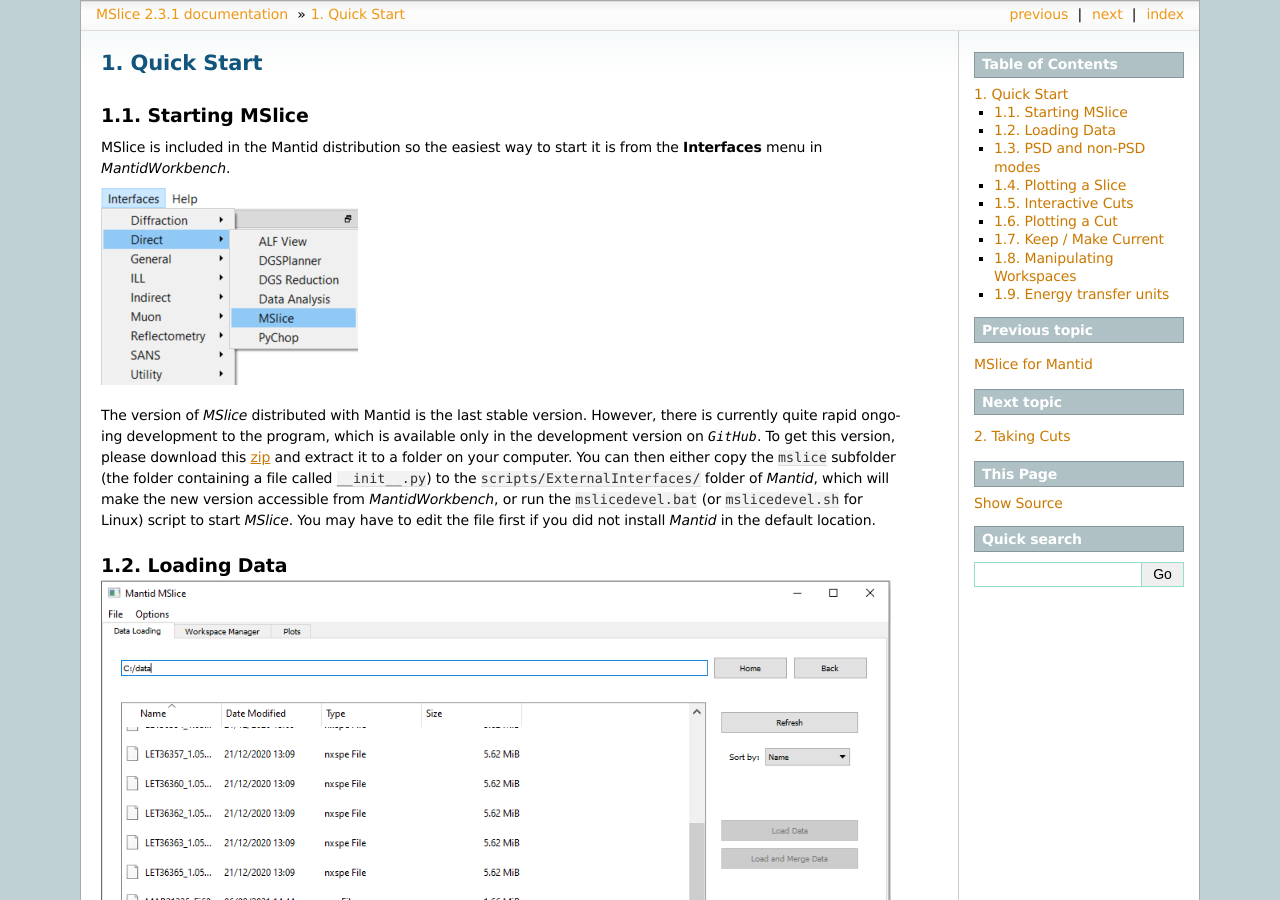
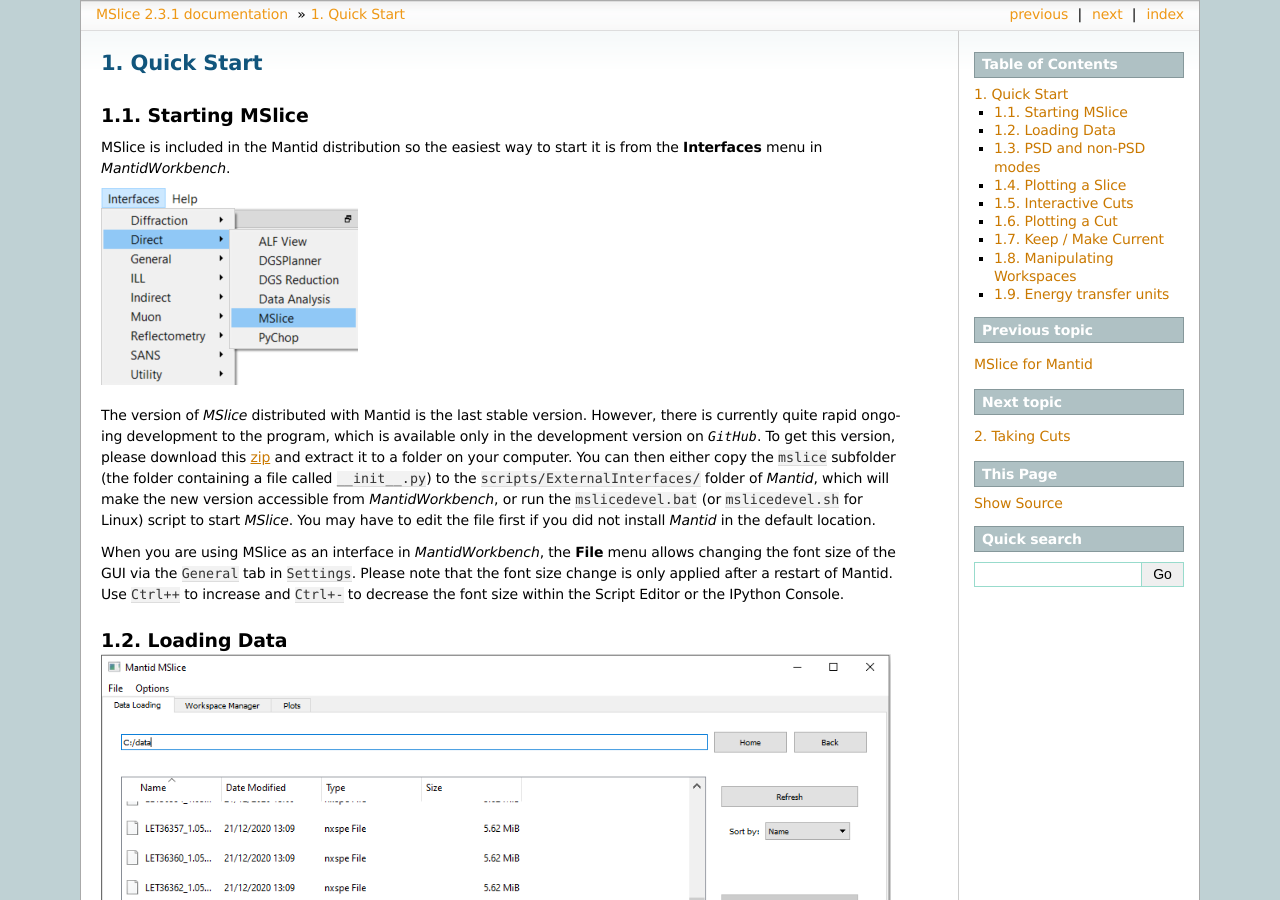
Before and after one commit to mantidproject/mslice, a Sphinx documentation site: the page built from docs/source/quickstart.rst, in a window 1280 px wide and 900 px high. Built offline with Sphinx 7.4.7, drawn with Linux system fonts in a browser that asks for light colours; formulas are drawn with MathJax 3.

Commit message:
Added comment in doc about font size changes

```diff
--- a/docs/source/quickstart.rst
+++ b/docs/source/quickstart.rst
@@ -15,6 +15,10 @@
 ``scripts/ExternalInterfaces/`` folder of *Mantid*, which will make the new version accessible from *MantidWorkbench*, or run the
 ``mslicedevel.bat`` (or ``mslicedevel.sh`` for Linux) script to start *MSlice*. You may have to edit the file first if
 you did not install *Mantid* in the default location.
+
+When you are using MSlice as an interface in *MantidWorkbench*, the **File** menu allows changing the font size of the GUI via the
+``General`` tab in ``Settings``. Please note that the font size change is only applied after a restart of Mantid. Use ``Ctrl++`` to
+increase and ``Ctrl+-`` to decrease the font size within the Script Editor or the IPython Console.
 
 Loading Data
 ------------
```
